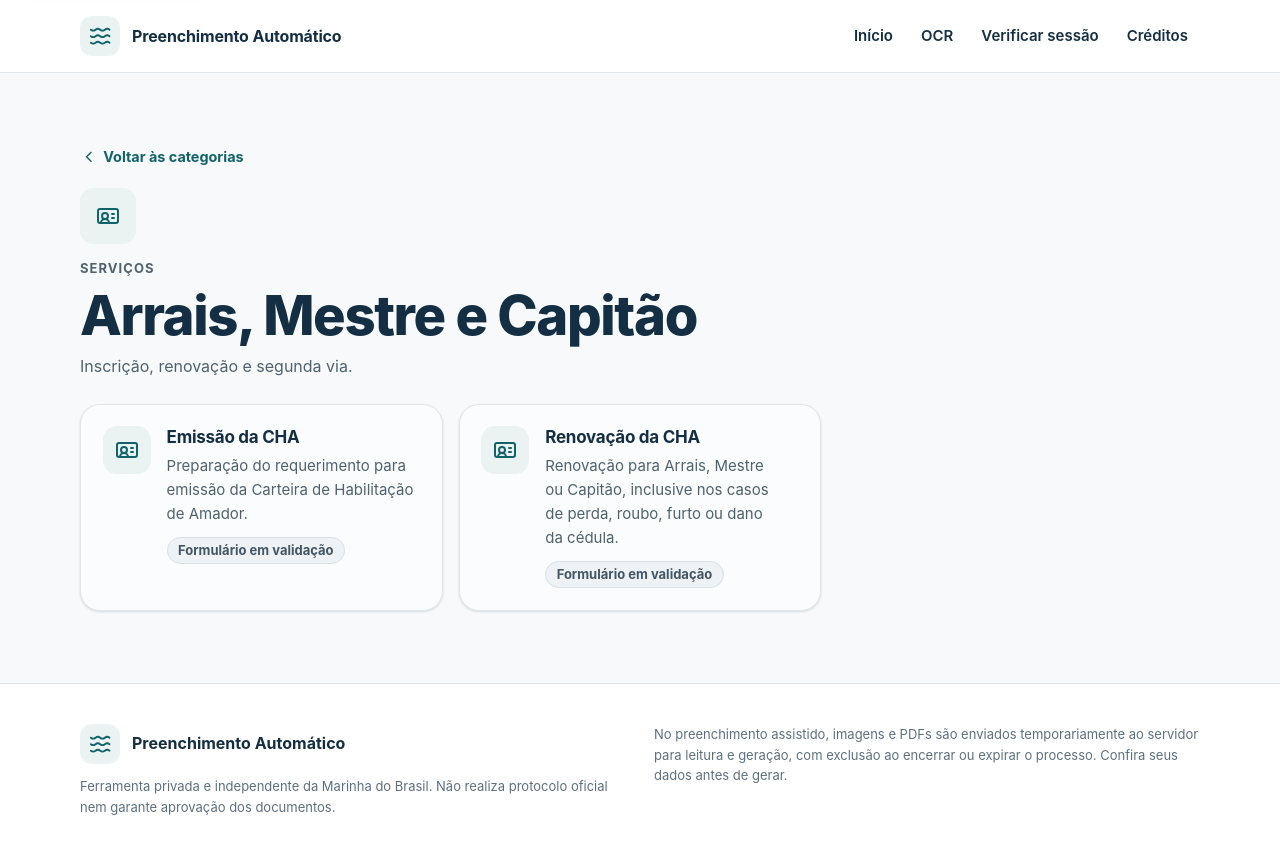
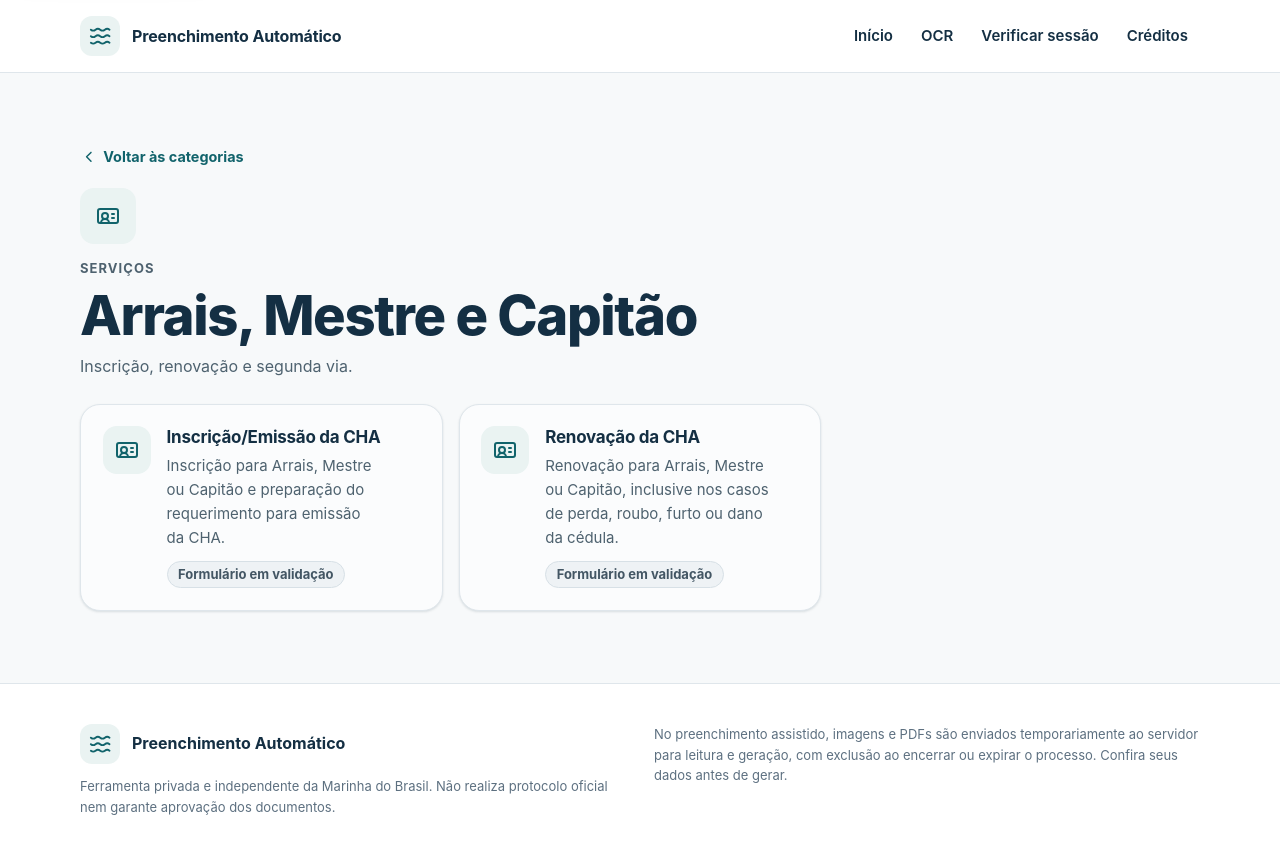
Before and after one commit to matheusdebrito/preenchimento-automatico, a React (Vite) app in the folder frontend/: page /servicos/amadores in a window 1280 px wide. Shown: the top 854 px of the page. Built offline with nearby package versions, Linux system fonts and the light colour scheme; no server answers.

Commit message:
feat(frontend): clarify amateur enrollment service

```diff
--- a/frontend/src/data/catalog.ts
+++ b/frontend/src/data/catalog.ts
@@ -90,8 +90,8 @@ export const PLANNED_VESSEL_SERVICES: readonly PlannedService[] = [
 export const PLANNED_AMATEUR_SERVICES: readonly PlannedService[] = [
   {
     id: 'emissao-cha-amador',
-    title: 'Emissão da CHA',
-    summary: 'Preparação do requerimento para emissão da Carteira de Habilitação de Amador.',
+    title: 'Inscrição/Emissão da CHA',
+    summary: 'Inscrição para Arrais, Mestre ou Capitão e preparação do requerimento para emissão da CHA.',
   },
   {
     id: 'renovacao-cha-amador',
```
